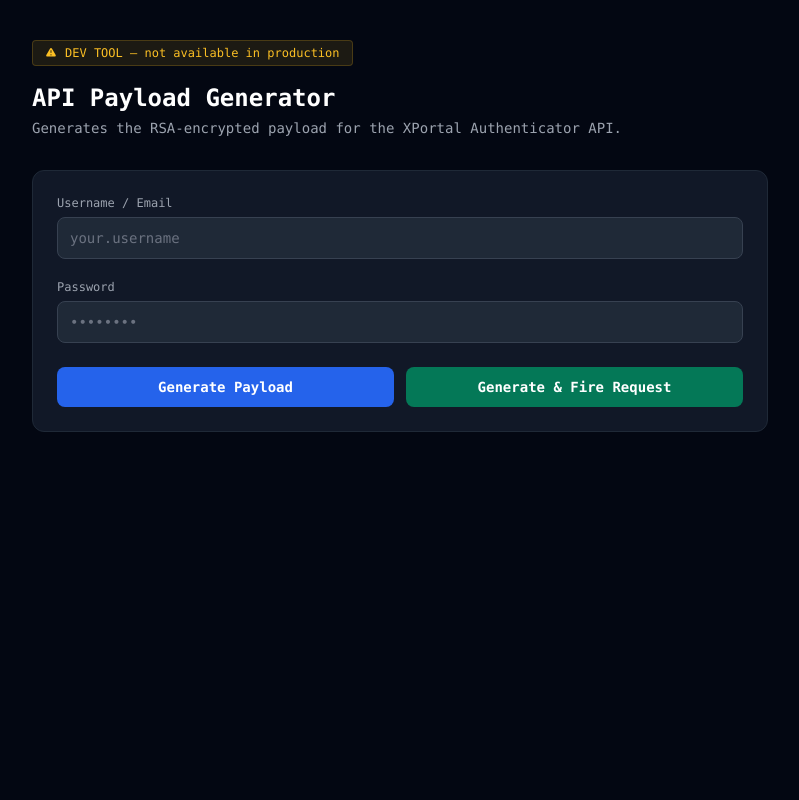
After one commit to cyber-nii/etz-downtime-tracker, a PHP site: page /tools/payload_generator.php in a window 1280 px wide. The commit adds this page. Shown: the whole page, without its empty margins (240-1039 px from the left). Run offline with PHP 8.4, Linux system fonts and the light colour scheme; a stand-in replaces the project's code that opens the database connection; some libraries are stand-ins or nearby versions.

Commit message:
Add payload generator tool for RSA-encrypted API requests

```diff
--- /dev/null
+++ b/public/tools/payload_generator.php
@@ -0,0 +1,208 @@
+<?php
+require_once __DIR__ . '/../../config/config.php';
+
+if (defined('APP_ENV') && APP_ENV === 'production') {
+    http_response_code(403);
+    exit('This tool is not available in production.');
+}
+
+$payload = null;
+$rawJson = null;
+$curlCmd = null;
+$apiResponse = null;
+$apiResponsePretty = null;
+$error = null;
+$fired = false;
+
+if ($_SERVER['REQUEST_METHOD'] === 'POST') {
+    $username = trim($_POST['username'] ?? '');
+    $password = $_POST['password'] ?? '';
+
+    if ($username === '' || $password === '') {
+        $error = 'Both username and password are required.';
+    } else {
+        $rawJson = json_encode([
+            EXTERNAL_AUTH_REQ_USERNAME => $username,
+            EXTERNAL_AUTH_REQ_PASSWORD => $password,
+        ], JSON_UNESCAPED_UNICODE);
+
+        $pubKey = openssl_pkey_get_public(EXTERNAL_AUTH_PUBLIC_KEY);
+        if ($pubKey === false) {
+            $error = 'Failed to load RSA public key.';
+        } elseif (!openssl_public_encrypt($rawJson, $encrypted, $pubKey, OPENSSL_PKCS1_PADDING)) {
+            $error = 'RSA encryption failed: ' . openssl_error_string();
+        } else {
+            $b64 = base64_encode($encrypted);
+            $payload = json_encode(['payload' => $b64]);
+
+            $escapedPayload = str_replace("'", "'\\''", $payload);
+            $curlCmd = "curl -X POST \\\n"
+                . "  '" . EXTERNAL_AUTH_API_URL . "' \\\n"
+                . "  -H 'Content-Type: application/json' \\\n"
+                . "  -H 'Accept: application/json' \\\n"
+                . "  -d '" . $escapedPayload . "'";
+
+            if (isset($_POST['fire_request'])) {
+                $fired = true;
+                $ch = curl_init(EXTERNAL_AUTH_API_URL);
+                curl_setopt_array($ch, [
+                    CURLOPT_POST           => true,
+                    CURLOPT_POSTFIELDS     => $payload,
+                    CURLOPT_RETURNTRANSFER => true,
+                    CURLOPT_HTTPHEADER     => [
+                        'Content-Type: application/json',
+                        'Accept: application/json, text/plain, */*',
+                    ],
+                    CURLOPT_TIMEOUT        => EXTERNAL_AUTH_API_TIMEOUT,
+                    CURLOPT_SSL_VERIFYPEER => true,
+                ]);
+                $apiResponse = curl_exec($ch);
+                $curlError   = curl_error($ch);
+                curl_close($ch);
+
+                if ($apiResponse === false) {
+                    $error = 'cURL request failed: ' . $curlError;
+                } else {
+                    $decoded = json_decode($apiResponse, true);
+                    $apiResponsePretty = $decoded
+                        ? json_encode($decoded, JSON_PRETTY_PRINT | JSON_UNESCAPED_UNICODE)
+                        : $apiResponse;
+                }
+            }
+        }
+    }
+}
+?>
+<!DOCTYPE html>
+<html lang="en">
+<head>
+    <meta charset="UTF-8">
+    <meta name="viewport" content="width=device-width, initial-scale=1.0">
+    <title>Payload Generator — Dev Tool</title>
+    <script src="https://cdn.tailwindcss.com"></script>
+    <style>
+        pre { white-space: pre-wrap; word-break: break-all; }
+    </style>
+</head>
+<body class="bg-gray-950 text-gray-100 min-h-screen font-mono">
+    <div class="max-w-3xl mx-auto px-4 py-10">
+
+        <div class="mb-8">
+            <div class="inline-flex items-center gap-2 text-xs text-amber-400 bg-amber-400/10 border border-amber-400/20 rounded px-3 py-1 mb-4">
+                <svg class="w-3 h-3" fill="currentColor" viewBox="0 0 20 20"><path fill-rule="evenodd" d="M8.485 2.495c.673-1.167 2.357-1.167 3.03 0l6.28 10.875c.673 1.167-.17 2.625-1.516 2.625H3.72c-1.347 0-2.189-1.458-1.515-2.625L8.485 2.495zM10 5a.75.75 0 01.75.75v3.5a.75.75 0 01-1.5 0v-3.5A.75.75 0 0110 5zm0 9a1 1 0 100-2 1 1 0 000 2z" clip-rule="evenodd"/></svg>
+                DEV TOOL — not available in production
+            </div>
+            <h1 class="text-2xl font-bold text-white">API Payload Generator</h1>
+            <p class="text-gray-400 text-sm mt-1">Generates the RSA-encrypted payload for the XPortal Authenticator API.</p>
+        </div>
+
+        <form method="POST" class="bg-gray-900 border border-gray-800 rounded-xl p-6 space-y-5">
+            <div>
+                <label class="block text-xs text-gray-400 mb-1.5" for="username">Username / Email</label>
+                <input
+                    type="text" id="username" name="username"
+                    value="<?= htmlspecialchars($_POST['username'] ?? '') ?>"
+                    class="w-full bg-gray-800 border border-gray-700 rounded-lg px-3 py-2.5 text-sm text-white placeholder-gray-500 focus:outline-none focus:border-blue-500"
+                    placeholder="your.username"
+                    autocomplete="off"
+                >
+            </div>
+
+            <div>
+                <label class="block text-xs text-gray-400 mb-1.5" for="password">Password</label>
+                <input
+                    type="password" id="password" name="password"
+                    class="w-full bg-gray-800 border border-gray-700 rounded-lg px-3 py-2.5 text-sm text-white placeholder-gray-500 focus:outline-none focus:border-blue-500"
+                    placeholder="••••••••"
+                    autocomplete="off"
+                >
+            </div>
+
+            <div class="flex flex-col sm:flex-row gap-3 pt-1">
+                <button type="submit" name="generate"
+                    class="flex-1 bg-blue-600 hover:bg-blue-500 text-white text-sm font-semibold py-2.5 rounded-lg transition-colors">
+                    Generate Payload
+                </button>
+                <button type="submit" name="fire_request" value="1"
+                    class="flex-1 bg-emerald-700 hover:bg-emerald-600 text-white text-sm font-semibold py-2.5 rounded-lg transition-colors">
+                    Generate &amp; Fire Request
+                </button>
+            </div>
+        </form>
+
+        <?php if ($error): ?>
+        <div class="mt-6 bg-red-900/40 border border-red-700/50 rounded-xl p-4 text-red-300 text-sm">
+            <?= htmlspecialchars($error) ?>
+        </div>
+        <?php endif; ?>
+
+        <?php if ($payload): ?>
+        <div class="mt-8 space-y-6">
+
+            <!-- Raw JSON -->
+            <div>
+                <div class="flex items-center justify-between mb-2">
+                    <span class="text-xs font-semibold text-gray-400 uppercase tracking-widest">1. Pre-encryption JSON</span>
+                    <button onclick="copyText('raw-json', this)" class="text-xs text-blue-400 hover:text-blue-300 transition-colors">Copy</button>
+                </div>
+                <div class="bg-gray-900 border border-gray-800 rounded-xl p-4">
+                    <pre id="raw-json" class="text-green-400 text-sm"><?= htmlspecialchars($rawJson) ?></pre>
+                </div>
+            </div>
+
+            <!-- Final Payload -->
+            <div>
+                <div class="flex items-center justify-between mb-2">
+                    <span class="text-xs font-semibold text-gray-400 uppercase tracking-widest">2. Final Payload (RSA + Base64)</span>
+                    <button onclick="copyText('final-payload', this)" class="text-xs text-blue-400 hover:text-blue-300 transition-colors">Copy</button>
+                </div>
+                <div class="bg-gray-900 border border-gray-800 rounded-xl p-4">
+                    <pre id="final-payload" class="text-yellow-300 text-sm"><?= htmlspecialchars($payload) ?></pre>
+                </div>
+            </div>
+
+            <!-- cURL command -->
+            <div>
+                <div class="flex items-center justify-between mb-2">
+                    <span class="text-xs font-semibold text-gray-400 uppercase tracking-widest">3. cURL Command</span>
+                    <button onclick="copyText('curl-cmd', this)" class="text-xs text-blue-400 hover:text-blue-300 transition-colors">Copy</button>
+                </div>
+                <div class="bg-gray-900 border border-gray-800 rounded-xl p-4">
+                    <pre id="curl-cmd" class="text-purple-300 text-sm"><?= htmlspecialchars($curlCmd) ?></pre>
+                </div>
+            </div>
+
+            <!-- API Response -->
+            <?php if ($fired): ?>
+            <div>
+                <div class="flex items-center justify-between mb-2">
+                    <span class="text-xs font-semibold text-gray-400 uppercase tracking-widest">4. API Response</span>
+                    <button onclick="copyText('api-response', this)" class="text-xs text-blue-400 hover:text-blue-300 transition-colors">Copy</button>
+                </div>
+                <div class="bg-gray-900 border border-gray-800 rounded-xl p-4">
+                    <pre id="api-response" class="text-cyan-300 text-sm"><?= htmlspecialchars($apiResponsePretty ?? $apiResponse ?? '') ?></pre>
+                </div>
+            </div>
+            <?php endif; ?>
+
+        </div>
+        <?php endif; ?>
+
+    </div>
+
+    <script>
+        function copyText(id, btn) {
+            const text = document.getElementById(id).textContent;
+            navigator.clipboard.writeText(text).then(() => {
+                const orig = btn.textContent;
+                btn.textContent = 'Copied!';
+                btn.classList.replace('text-blue-400', 'text-emerald-400');
+                setTimeout(() => {
+                    btn.textContent = orig;
+                    btn.classList.replace('text-emerald-400', 'text-blue-400');
+                }, 1500);
+            });
+        }
+    </script>
+</body>
+</html>
```
Also changed, not shown: public/incidents.php (+10 -9 lines).
